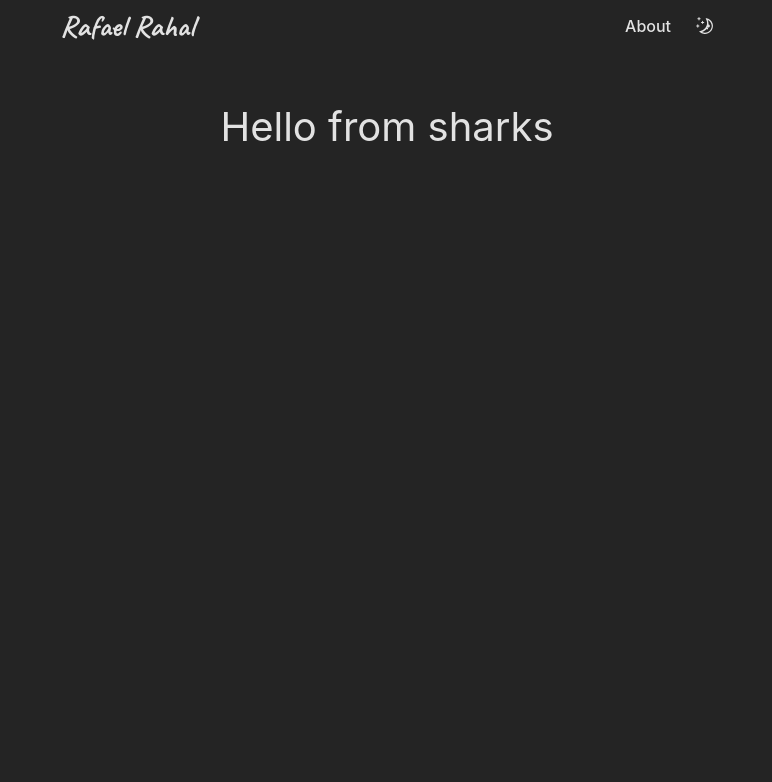
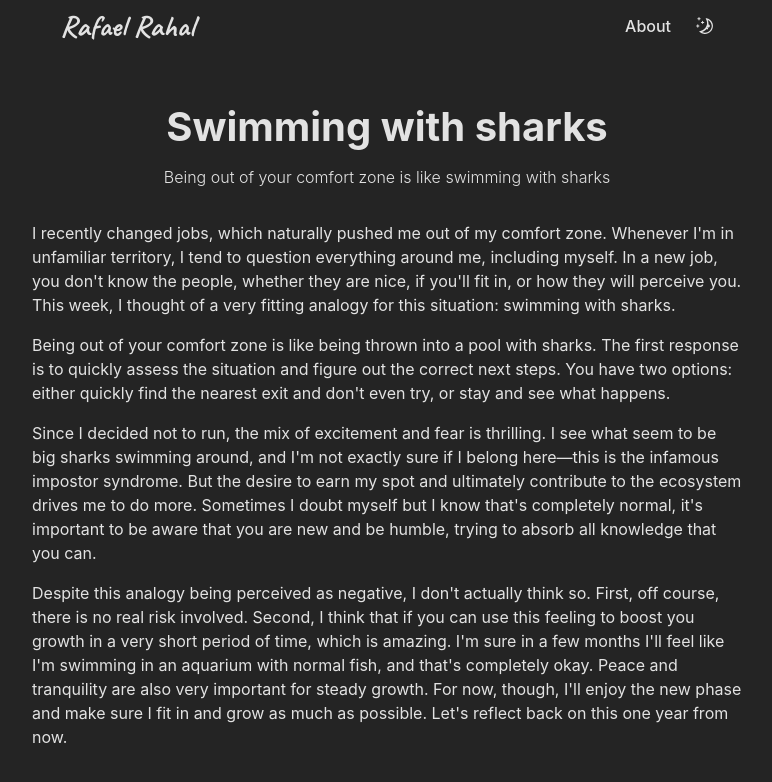
Before and after one commit to rrrahal/rafaelrahal.tech, a React (Vite) app: page /blog/swimming-with-sharks in a window 1280 px wide. Shown: the top 782 px of the page, without its empty margins (253-1025 px from the left). Built offline with nearby package versions, Linux system fonts and the light colour scheme; what @catppuccin/tailwindcss would draw is missing.

Commit message:
Add sharks blog post

```diff
--- a/src/routes/blog/posts/sharks.mdx
+++ b/src/routes/blog/posts/sharks.mdx
@@ -1 +1,24 @@
-## Hello from sharks
+<span className="font-bold">
+## Swimming with sharks
+</span>
+
+<span className="mb-4 font-light">
+#### Being out of your comfort zone is like swimming with sharks
+</span>
+
+I recently changed jobs, which naturally pushed me out of my comfort zone. Whenever I'm in unfamiliar territory, I tend to question everything around me, including myself.
+In a new job, you don't know the people, whether they are nice, if you'll fit in, or how they will perceive you.
+This week, I thought of a very fitting analogy for this situation: swimming with sharks.
+
+
+Being out of your comfort zone is like being thrown into a pool with sharks.
+The first response is to quickly assess the situation and figure out the correct next steps.
+You have two options: either quickly find the nearest exit and don't even try, or stay and see what happens.
+
+Since I decided not to run, the mix of excitement and fear is thrilling. I see what seem to be big sharks swimming around, and I'm not exactly sure if I belong here—this is the infamous impostor syndrome.
+But the desire to earn my spot and ultimately contribute to the ecosystem drives me to do more.
+Sometimes I doubt myself but I know that's completely normal, it's important to be aware that you are new and be humble, trying to absorb all knowledge that you can.
+
+Despite this analogy being perceived as negative, I don't actually think so. First, off course, there is no real risk involved. Second, I think that if you can use this feeling to boost you growth in a very short period of time, which is amazing.
+I'm sure in a few months I'll feel like I'm swimming in an aquarium with normal fish, and that's completely okay.
+Peace and tranquility are also very important for steady growth. For now, though, I'll enjoy the new phase and make sure I fit in and grow as much as possible. Let's reflect back on this one year from now.
```
